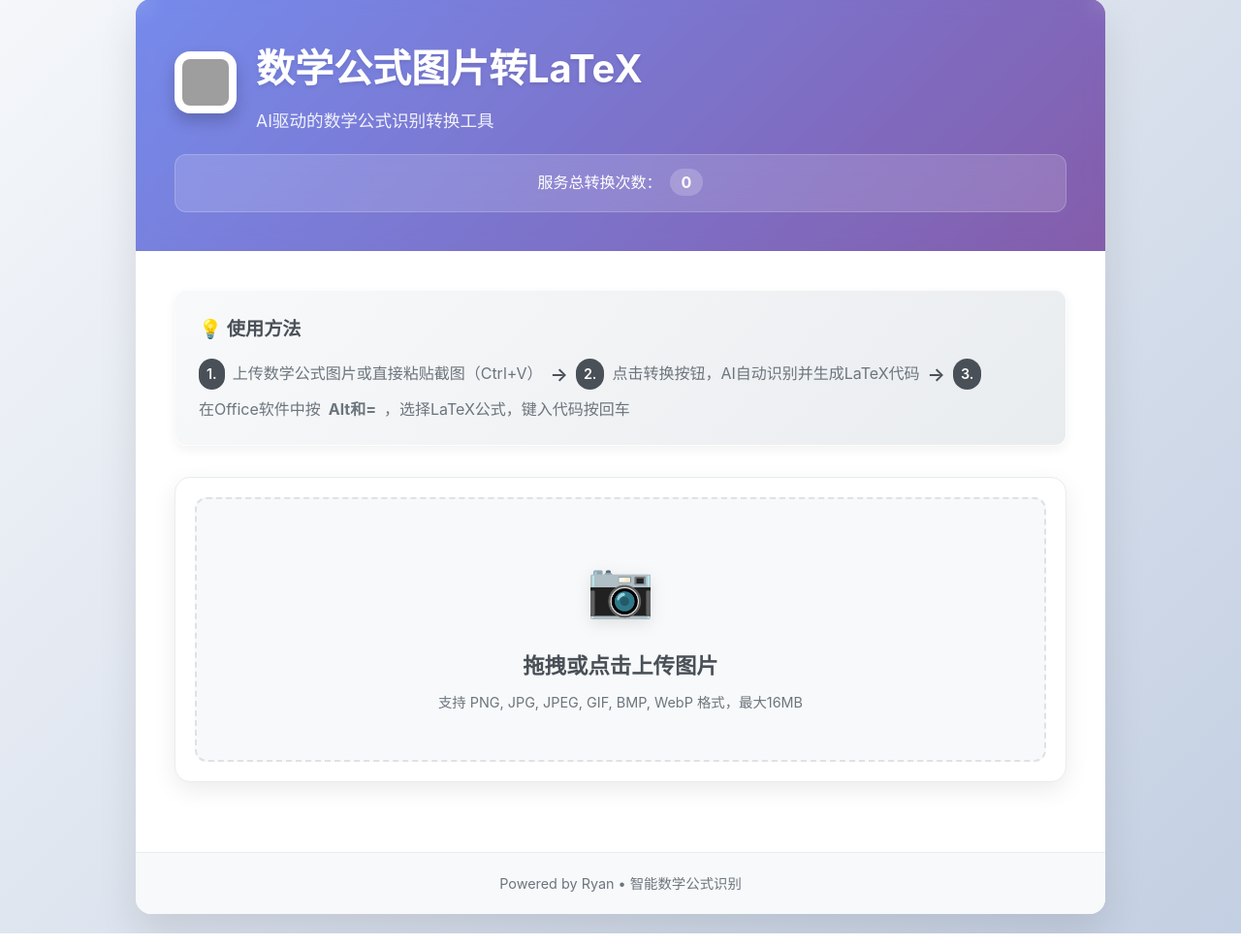
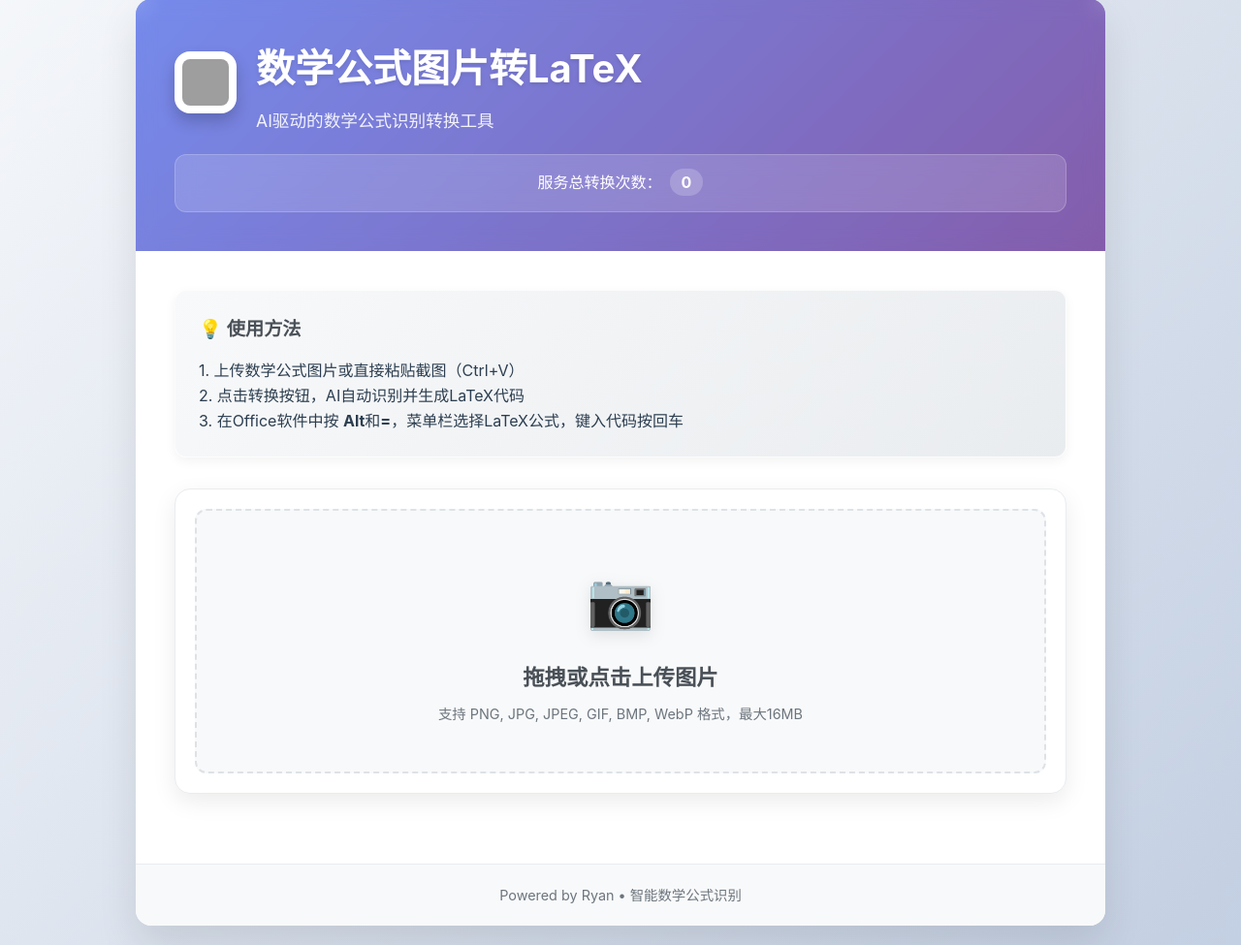
Before and after one commit to zhizinan1997/math-ocr-tool, a Flask app: page / in a window 1280 px wide. Shown: the part 21-996 px from the top of the page at 97% size. Run offline with Flask 3, Linux system fonts and the light colour scheme; some libraries are stand-ins or nearby versions; grey boxes are pictures that could not be loaded.

Commit message:
Update index.html

```diff
--- a/templates/index.html
+++ b/templates/index.html
@@ -28,12 +28,10 @@
             <!-- 简化的使用说明 -->
             <div class="simple-instructions">
                 <h3>💡 使用方法</h3>
-                <p class="instruction-text">
-                    <span class="step">1.</span> 上传数学公式图片或直接粘贴截图（Ctrl+V）
-                    <span class="separator">→</span>
-                    <span class="step">2.</span> 点击转换按钮，AI自动识别并生成LaTeX代码
-                    <span class="separator">→</span>
-                    <span class="step">3.</span> 在Office软件中按 <strong>Alt和=</strong>，选择LaTeX公式，键入代码按回车
+                <p>
+                 1. 上传数学公式图片或直接粘贴截图（Ctrl+V）<br>
+                 2. 点击转换按钮，AI自动识别并生成LaTeX代码<br>
+                 3. 在Office软件中按 <strong>Alt</strong>和<strong>=</strong>，菜单栏选择LaTeX公式，键入代码按回车
                 </p>
             </div>
 
```
